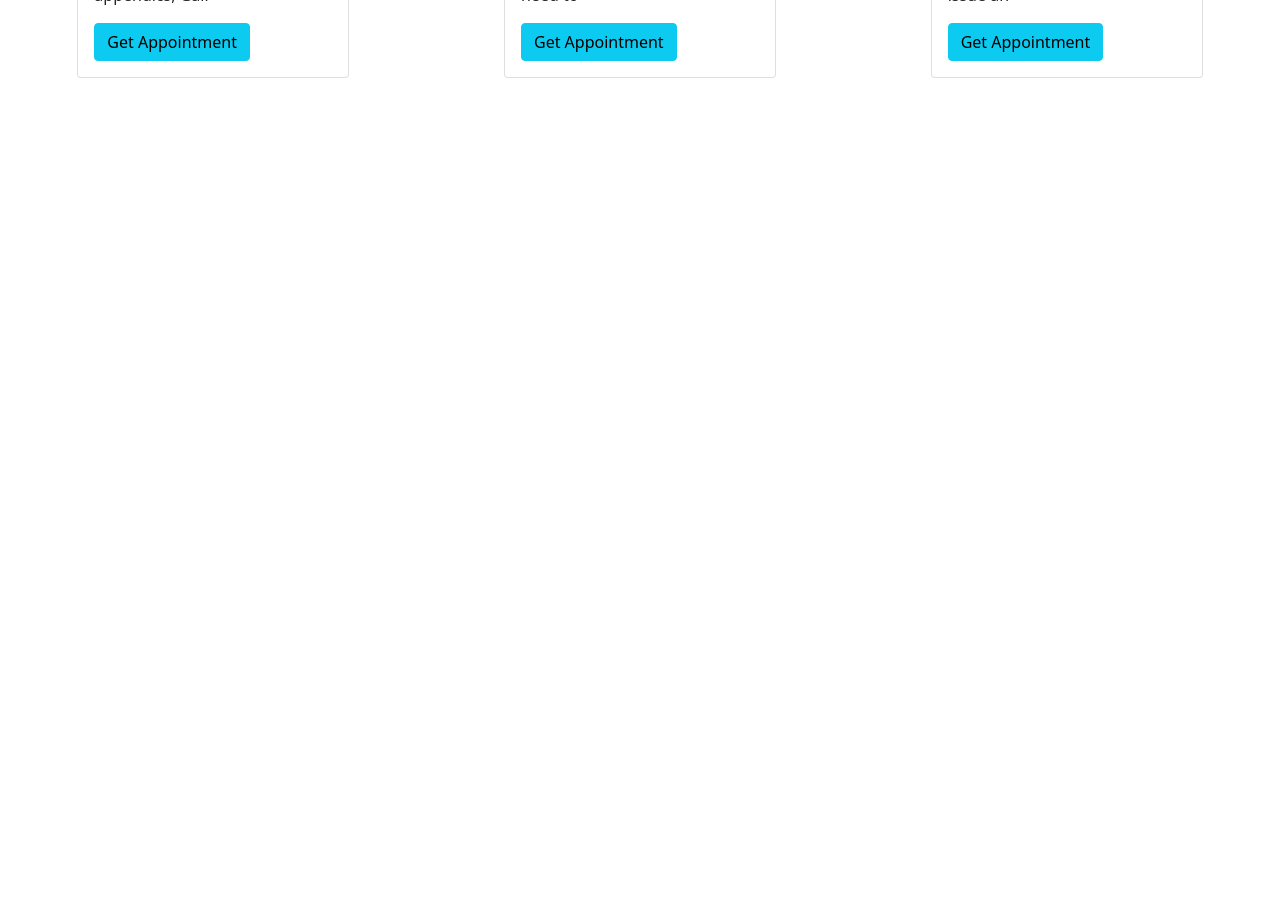
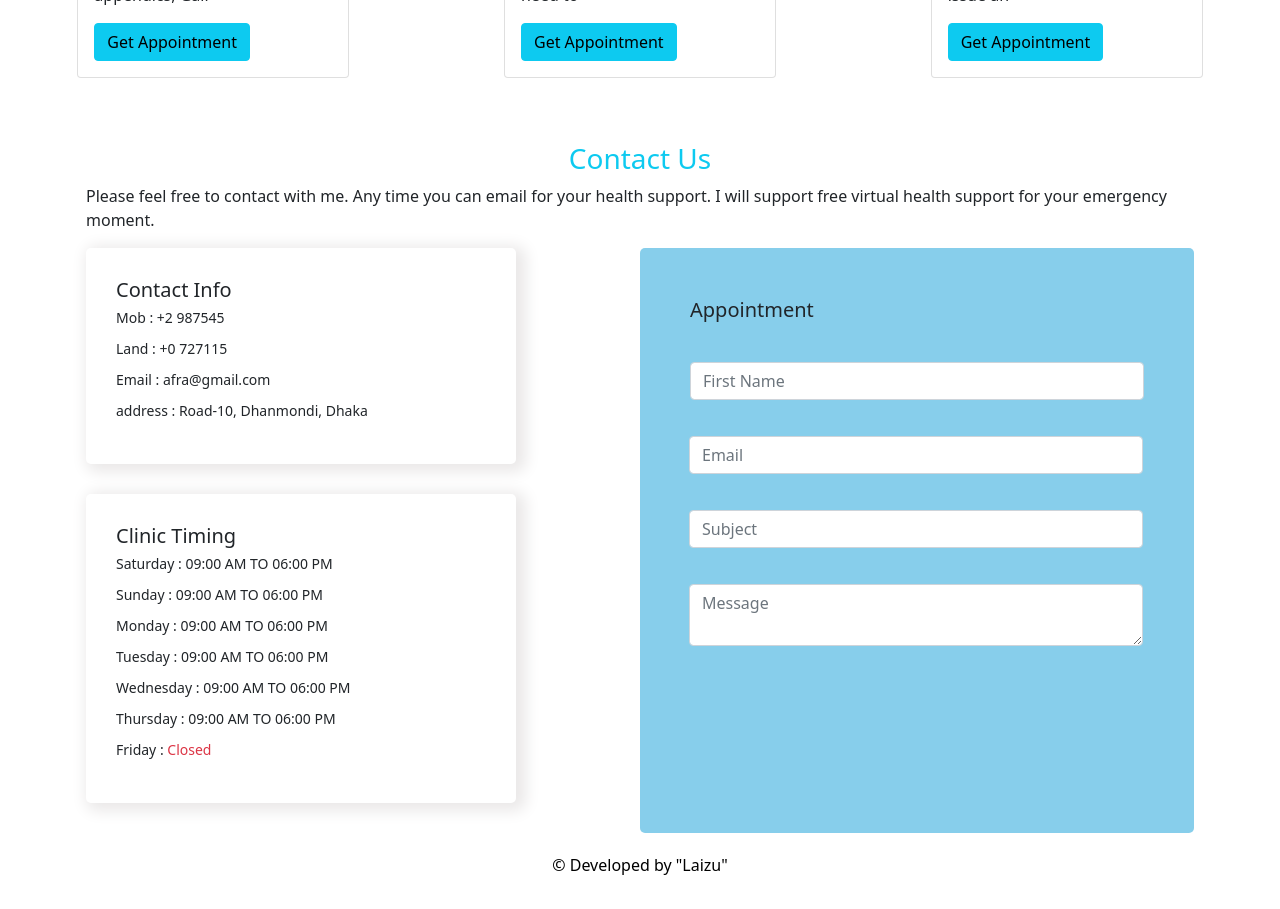
Before and after one commit to laizuakram1/doctor-afra-service, a React (Create React App) app: page / in a window 1280 px wide. Shown: the part 1520-2429 px from the top of the page. Before the commit the page ends 1598 px from the top, so only its background shows below. Built offline with nearby package versions, Linux system fonts and the light colour scheme; no server answers.

Commit message:
create footer

```diff
--- a/src/App.js
+++ b/src/App.js
@@ -10,6 +10,7 @@ import Services from './Pages/Home/Sevices/Services';
 import Slider from './Pages/Home/Slider/Slider';
 import Login from './Pages/Login/Login';
 import SignUp from './Pages/SingUp/SignUp';
+import Footer from './Shared/Footer/Footer';
 import Header from './Shared/Header/Header';
 import NotFound from './Shared/NotFound/NotFound';
 
@@ -29,6 +30,7 @@ function App() {
         <Route path='/signUp' element={<SignUp></SignUp>}></Route>
         <Route path='*' element={<NotFound></NotFound>}></Route>
       </Routes>
+      <Footer></Footer>
     </div>
   );
 }
--- a/src/Shared/Footer/Footer.css
+++ b/src/Shared/Footer/Footer.css
@@ -0,0 +1,39 @@
+.footer-container {
+    display: grid;
+    grid-template-columns: repeat(2, 1fr);
+    margin-bottom: 10px;
+}
+
+.footer {
+    text-align: center;
+    margin-top:20px;
+    color: black;
+    height:40px;
+    align-items: center;
+
+}
+
+.contact p {
+    line-height: 15px;
+    font-size: 14px;
+}
+
+.contact-info {
+    box-shadow: 5px 3px 15px 5px rgb(234, 232, 232);
+    width: 430px;
+    padding: 30px;
+    border-radius: 5px;
+    margin-bottom: 30px;
+}
+
+.appointment {
+    background-color: skyblue;
+    padding: 50px;
+    border-radius: 5px;
+
+}
+
+.input-group {
+    margin-top: 20px;
+
+}
--- a/src/Shared/Footer/Footer.js
+++ b/src/Shared/Footer/Footer.js
@@ -1,11 +1,67 @@
 import React from 'react';
+import { FormControl, InputGroup } from 'react-bootstrap';
+import './Footer.css';
+const Footer = () => {
 
-const Footer = () => {
     return (
-        <div>
-            <h2>this is footer</h2>
+        <div className='container mt-5 p-3'>
+            <h3 className='text-center text-info'>Contact Us</h3>
+            <p>Please feel free to contact with me. Any time you can email for your health support. I will support free virtual health support for your emergency moment.</p>
+            <div className='footer-container'>
+                <div className='contact'>
+                    <div className='contact-info'>
+                        <h5>Contact Info</h5>
+                        <p>Mob      :   +2 987545</p>
+                        <p>Land     :   +0 727115</p>
+                        <p>Email    :   afra@gmail.com</p>
+                        <p>address  :   Road-10, Dhanmondi, Dhaka</p>
+                    </div>
+                    <div className='contact-info'>
+                        <h5>Clinic Timing</h5>
+                        <p>Saturday     : 09:00 AM TO 06:00 PM</p>
+                        <p>Sunday       : 09:00 AM TO 06:00 PM</p>
+                        <p>Monday       : 09:00 AM TO 06:00 PM</p>
+                        <p>Tuesday      : 09:00 AM TO 06:00 PM</p>
+                        <p>Wednesday    : 09:00 AM TO 06:00 PM</p>
+                        <p>Thursday     : 09:00 AM TO 06:00 PM</p>
+                        <p>Friday       : <span className='text-danger'>Closed</span></p>
+                    </div>
+                </div>
+                <div className='appointment'>
+                    <h5>Appointment</h5>
+                    <div className='input-group'>
+                        <InputGroup className="mb-3">
+                            <FormControl
+                                placeholder="First Name"
+                                aria-label="Recipient's username"
+                                aria-describedby="basic-addon2"
+                            />
+                        </InputGroup>
+                        <InputGroup className="mb-3">
+                            <FormControl
+                                placeholder="Email"
+                                aria-label="Recipient's username"
+                                aria-describedby="basic-addon2"
+                            />
+                        </InputGroup>
+                        <InputGroup className="mb-3">
+                            <FormControl
+                                placeholder="Subject"
+                                aria-label="Recipient's username"
+                                aria-describedby="basic-addon2"
+                            />
+                        </InputGroup>
+                        <InputGroup>
+                            <FormControl as="textarea" aria-label="With textarea" placeholder='Message' />
+                        </InputGroup>
+                    </div>
+                </div>
+            </div>
+
+            <footer className='footer'><span dangerouslySetInnerHTML={{ "__html": "&copy;" }} /> <script>document.write(new Date().getFullYear())</script>Developed by "Laizu"</footer>
         </div>
+
     );
 };
 
-export default Footer;<h2>this footer</h2>
+export default Footer;
```
